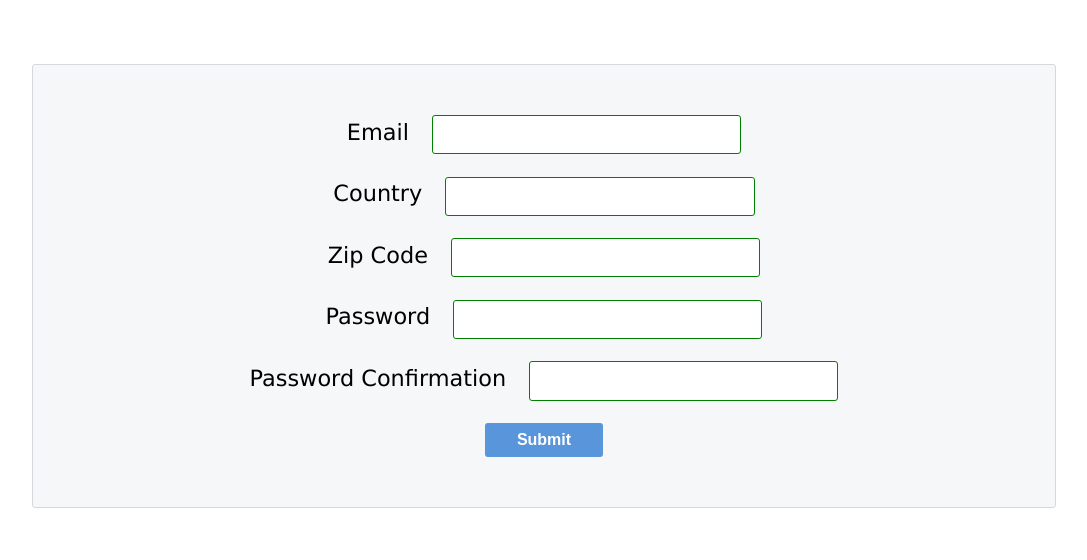
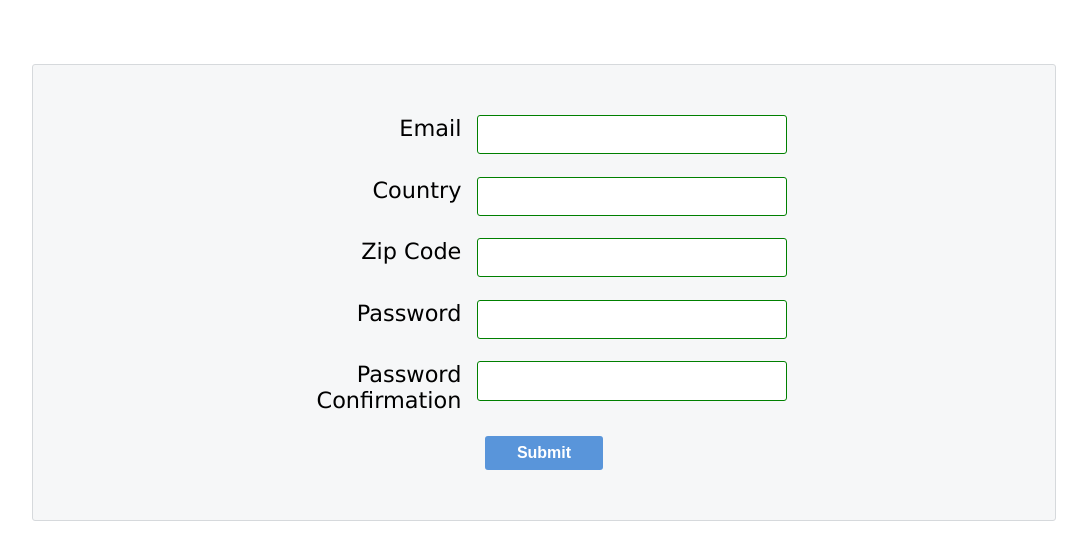
Before and after one commit to pagameri/form, a plain HTML site: page index.html in a window 1280 px wide. Shown: the whole page, without its empty margins (96-1183 px from the left). Drawn offline with Linux system fonts and the light colour scheme.

Commit message:
Add files

```diff
--- a/index.html
+++ b/index.html
@@ -11,28 +11,38 @@
     <div class="form-container">
       <form novalidate>
         <div class="form-field">
+          <div class="form-row">
             <label for="email">Email</label>
             <input type="email" name="email" id="email" />
+          </div>
           <p></p>
         </div>
         <div class="form-field">
+          <div class="form-row">
             <label for="country">Country</label>
             <input type="text" name="country" id="country" minlength="4" />
+          </div>
           <p></p>
         </div>
         <div class="form-field">
+          <div class="form-row">
             <label for="zip">Zip Code</label>
             <input type="tel" name="zip" id="zip" min="5" max="5" />
+          </div>
           <p></p>
         </div>
         <div class="form-field">
+          <div class="form-row">
             <label for="password">Password</label>
             <input type="password" name="password" id="password" />
+          </div>
           <p></p>
         </div>
         <div class="form-field">
+          <div class="form-row">
             <label for="pass-conf">Password Confirmation</label>
             <input type="password" name="pass-conf" id="pass-conf" />
+          </div>
           <p></p>
         </div>
         <button>Submit</button>
--- a/styles.css
+++ b/styles.css
@@ -17,12 +17,16 @@ body {
 form {
   display: flex;
   flex-direction: column;
-  /* justify-items: left; */
+  justify-items: left;
   align-items: center;
   background-color: #f6f7f8;
   border: 1px solid #d6d9dc;
   border-radius: 3px;
   padding: 50px;
+}
+
+.form-field {
+  max-width: 40vw;
 }
 
 /* span {
@@ -32,10 +36,17 @@ form {
   align-items: flex-start;
 } */
 
+.form-row {
+  display: flex;
+  align-items: flex-start;
+  flex-direction: row;
+}
+
 label {
-  width: 100px;
+  width: 10rem;
   text-align: right;
   padding-right: 1rem;
+  /* margin-top: 0.4rem; */
 }
 
 input {
@@ -58,7 +69,7 @@ input:valid {
 .form-field p {
   color: red;
   font-size: 0.9rem;
-  padding: 0.4rem 1rem 1rem 1rem;
+  padding: 0.4rem 1rem 1rem 11rem;
 }
 
 button {
--- a/validate.js
+++ b/validate.js
@@ -25,7 +25,7 @@ const isPasswordSecure = (password) => {
 };
 
 const showError = (input, message) => {
-  const formField = input.parentElement;
+  const formField = input.parentElement.parentElement;
 
   input.classList.remove('valid');
   input.classList.add('invalid');
```
Lines whose indentation alone changed are shown as unchanged.
